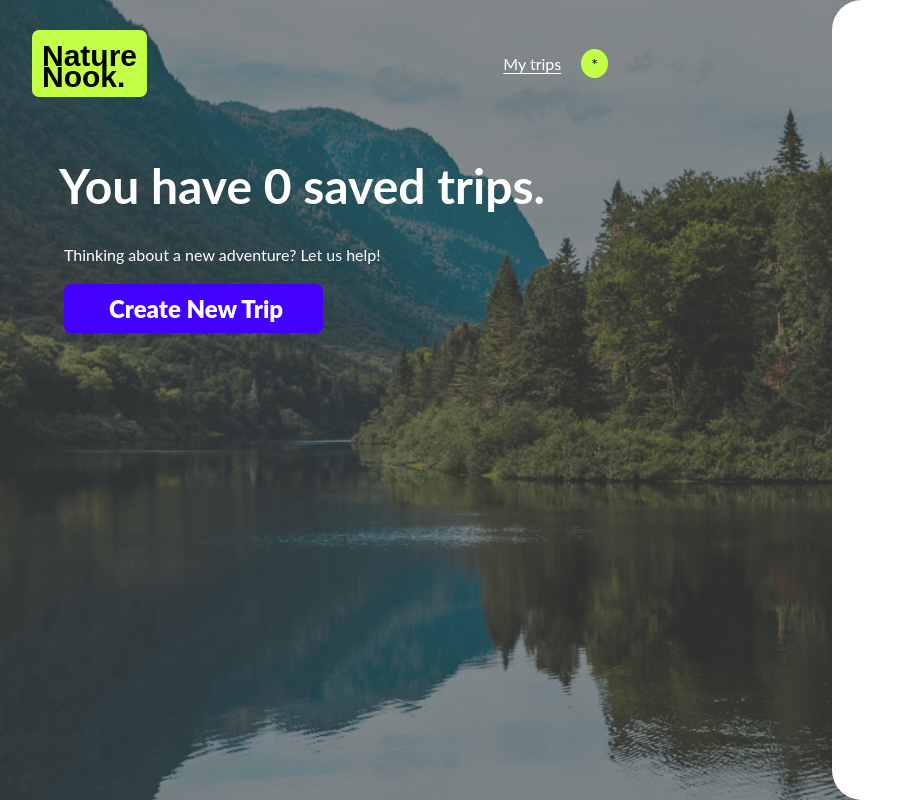
After one commit to masorol/national-park-tour-planner, a Flask app: template templates/my-trips.html in a window 1280 px wide. The commit adds this page. Shown: the whole page, without its empty margins (0-924 px from the left). Run offline with Flask 3, Linux system fonts and the light colour scheme; the template is opened without the code that fills it, so the values that code supplies are empty.

Commit message:
Updates to be consistent with completed project

```diff
--- a/app.py
+++ b/app.py
@@ -1,11 +1,12 @@
 from flask import Flask, render_template, request
 import logging
-import datetime
+from datetime import datetime
 from langchain_openai import ChatOpenAI
 from langchain_core.prompts import PromptTemplate
 from pydantic.v1 import BaseModel, ValidationError, Field
 from typing import List
 
+# Initialize the OpenAI language model
 llm = ChatOpenAI()
 
 # app will run at: http://127.0.0.1:5000/
@@ -14,8 +15,10 @@ llm = ChatOpenAI()
 logging.basicConfig(filename="app.log", level=logging.INFO)
 log = logging.getLogger("app")
 
+# Initialize the Flask application
 app = Flask(__name__)
 
+# Define the data model
 class ItineraryItem(BaseModel):
     day: int = Field(description="The day number of the trip")
     date: str = Field(description="The date of the itinerary item")
@@ -23,6 +26,7 @@ class ItineraryItem(BaseModel):
     afternoon: str = Field(description="The afternoon activity")
     evening: str = Field(description="The evening activity")
 
+# Define the response model
 class TripResponse(BaseModel):
     trip_name: str = Field(description="The name of the trip")
     location: str = Field(description="The location of the trip")
@@ -35,50 +39,49 @@ class TripResponse(BaseModel):
     typical_weather: str = Field(description="The typical weather for the trip")
     itinerary: List[ItineraryItem] = Field(description="List of itinerary items")
 
-
-def log_run(run_status):
-    """Logs the status of a run if it is cancelled, failed, or expired."""
-    if run_status in ["cancelled", "failed", "expired"]:
-        log.error(f"{datetime.datetime.now()} Run {run_status}\n")
-
+# Define a function to build the new trip prompt
 def build_new_trip_prompt():
     """Builds a prompt template for generating a new trip itinerary."""
     return PromptTemplate.from_template("This trip is to {location} between {trip_start} and {trip_end}. This person will be traveling {traveling_with_list} and would like to stay in {lodging_list}. They want to {adventure_list}. Create an daily itinerary for this trip using this information. Set the typical_weather value to empty string.")
 
-
+# Define a function to build the update weather prompt
 def build_weather_prompt():
     """Builds a prompt template for adding weather to an existing trip itinerary."""
     return PromptTemplate.from_template("Update the following JSON object to include typical weather conditions for the trip based on the values of trip_start, trip_end, and location. Keep the object exactly as it is, and update only the typical_weather value with a string describing the typical weather for the time period. {input}")
 
-# Render the HTML template - we're going to see a UI!!!
+# Define the route for the home page
 @app.route("/", methods=["GET"])
 def index():
     return render_template("index.html")
 
+# Define the route for the plan trip page
 @app.route("/plan_trip", methods=["GET"])
 def plan_trip():
     return render_template("plan-trip.html")
 
+# Define the route for view trip page with the generated trip itinerary
 @app.route("/view_trip", methods=["POST"])
 def view_trip():
     traveling_with_list = ", ".join(request.form.getlist("traveling-with"))
     lodging_list = ", ".join(request.form.getlist("lodging"))
     adventure_list = ", ".join(request.form.getlist("adventure"))
 
-    cleaned_form_data = {
-        "location": request.form["location-search"],
-        "trip_start": request.form["trip-start"],
-        "trip_end": request.form["trip-end"],
-        "traveling_with_list": traveling_with_list,
-        "lodging_list": lodging_list,
-        "adventure_list": adventure_list,
-        "trip_name": request.form["trip-name"]
-    }
+     # todo: likely take this out. In the lesson clean_form_data() is changed to output = chain.invoke which is basically below (output/response)
+    # cleaned_form_data = {
+    #     "location": request.form["location-search"],
+    #     "trip_start": request.form["trip-start"],
+    #     "trip_end": request.form["trip-end"],
+    #     "traveling_with_list": traveling_with_list,
+    #     "lodging_list": lodging_list,
+    #     "adventure_list": adventure_list,
+    #     "trip_name": request.form["trip-name"]
+    # }
 
     try:
 
         structured_llm = llm.with_structured_output(TripResponse)
 
+        # todo: when is this chain invoked?
         chain = build_new_trip_prompt() | structured_llm
 
         # Invoke the chain with the cleaned form data
--- a/static/main.css
+++ b/static/main.css
@@ -52,19 +51,39 @@ body.create {
   background-position: center;
 }
 
+/* End background images */
+
 body,
-input {
+input,
+button,
+select,
+a {
   font-size: 1rem;
   color: var(--default-dark);
   font-family: var(--default-text-font-family);
 }
 
-body .dark-bkgd,
-body .plan-half-dark-bkgd,
-body .create-half-dark-bkgd,
-body .dark-bkgd a,
-body .plan-half-dark-bkgd a,
-body .create-half-dark-bkgd a {
+button {
+  border: none;
+  cursor: pointer;
+  background-color: var(--default-light);
+  font-weight: 900;
+  background-color: none;
+}
+
+button:hover {
+  background-color: var(--accent-medium);
+  color: var(--default-light);
+}
+
+.dark-bkgd,
+.plan-half-dark-bkgd,
+.create-half-dark-bkgd,
+.my-trips-dark-bkgd,
+.my-trips-dark-bkgd a,
+.dark-bkgd a,
+.plan-half-dark-bkgd a,
+.create-half-dark-bkgd a {
   color: var(--default-light);
 }
 
@@ -88,14 +107,22 @@ a {
   text-decoration: none;
 }
 
+.link-underline {
+  text-decoration: underline;
+  text-underline-offset: 3px;
+}
+
 .link-underline:hover {
   text-decoration: underline;
+  text-underline-offset: 3px;
   text-decoration-color: var(--accent-bright);
 }
 
 .btn {
   padding: 10px 40px 10px 45px;
   background-color: var(--accent-medium);
+  color: var(--default-light);
+  border: none;
   border-radius: var(--border-radius);
   font-weight: 900;
   font-size: 1.5rem;
@@ -104,6 +131,10 @@ a {
 
 .btn:hover {
   background-color: var(--default-dark);
+}
+
+.my-trip-btn {
+  font-size: 1.25rem;
 }
 
 header {
@@ -269,6 +333,158 @@ input[type=checkbox] {
   opacity: 0;
 }
 
+/* Sign in form styles */
+
+.form-group {
+  margin-bottom: 15px;
+}
+
+.form-group label {
+  display: block;
+  margin-top: 20px;
+  color: var(--default-dark);
+}
+
+.form-group input {
+  width: 100%;
+  padding: 10px;
+  border-radius: var(--border-radius);
+  border: 1px solid var(--accent-light);
+  background-color: var(--button-light);
+  color: var(--default-dark);
+}
+
+.form-group input:focus {
+  outline: none;
+  border-color: var(--accent-medium);
+}
+
+.auth-form-content-wrapper {
+  background-color: var(--default-light);
+  color: var(--default-dark);
+  border-radius: 20px;
+  padding: 20px;
+  width: 100%;
+  max-width: 400px;
+  margin: auto;
+  margin-bottom: 30px;
+}
+
+/* End sign in form styles */
+
+/* Account styles */
+
+.link-underline:hover {
+  text-decoration: underline;
+  text-underline-offset: 3px;
+  text-decoration-color: var(--accent-bright);
+}
+
+.account-dropdown {
+  position: relative;
+  display: inline-block;
+}
+
+.account-dropdown:hover .dropdown-content {
+  display: block;
+  border-radius: var(--border-radius);
+}
+
+.account-dropdown:hover .account {
+  color: var(--default-dark);
+  background-color: var(--default-light);
+}
+
+.account {
+  padding: 5px 10px;
+  background-color: var(--accent-bright);
+  border-radius: 50%;
+  color: var(--default-dark);
+  cursor: pointer;
+}
+
+.dropdown-content {
+  display: none;
+  position: absolute;
+  color: var(--default-dark);
+  background-color: var(--accent-bright);
+  border-radius: var(--border-radius);
+  z-index: 1;
+}
+
+.dropdown-content a {
+  color: var(--default-dark);
+  padding: 12px 16px;
+  text-decoration: none;
+  display: block;
+}
+
+.dropdown-content a:hover {
+  color: var(--default-dark);
+  background-color: var(--default-light);
+  border-radius: var(--border-radius);
+}
+
+/* End account styles */
+
+/* Saved trip page styles */
+
+.my-trip-panel {
+  background-color: var(--default-light);
+  color: var(--default-dark);
+  border-radius: 20px;
+  width: 100%;
+  padding: 20px;
+  margin: 30px 0;
+}
+
+.trip-list {
+  display: flex;
+  flex-direction: column;
+  gap: 20px;
+}
+
+.trip-item {
+  display: flex;
+  align-items: center;
+  border-radius: var(--border-radius);
+  /* overflow: hidden; */
+}
+
+.trip-image {
+  width: 150px;
+  height: 100px;
+  object-fit: cover;
+  border-radius: var(--border-radius);
+}
+
+.trip-details {
+  padding: 20px;
+}
+
+.trip-details h3 {
+  margin: 0 0 5px 0;
+}
+
+.trip-details p {
+  margin: 0 0 10px 0;
+}
+
+.secondary-link-underline {
+  color: var(--default-dark);
+  text-decoration: underline;
+  text-underline-offset: 3px;
+}
+
+.secondary-link-underline:hover {
+  text-decoration: underline;
+  text-underline-offset: 3px;
+  text-decoration-color: var(--accent-medium);
+  cursor: pointer;
+}
+
+/* End saved trip page styles */
+
 @media only screen and (min-width: 768px) {
   .nav-wrapper {
     gap: 20px;
@@ -345,9 +540,14 @@ input[type=checkbox] {
   .plan-trip-form .btn {
     width: 50%;
   }
+
+  .my-trip-btn {
+    font-size: 1.5rem;
+  }
 }
 
 @media only screen and (min-width: 1200px) {
+
   .split-layout {
     display: flex;
     justify-content: space-between;
@@ -362,12 +562,21 @@ input[type=checkbox] {
     width: 50%;
   }
 
-  .create-half-dark-bkgd {
+  .create-half-dark-bkgd,
+  .my-trips-dark-bkgd {
     width: 70%;
   }
 
   .create-main-content-wrapper h2 {
     margin-top: 10px;
+  }
+
+  .location,
+  .dates-wrapper,
+  fieldset,
+  .bottom-section,
+  .trip-name {
+    margin: initial;
   }
 
   .create-trip-edit-buttons {
@@ -377,19 +586,18 @@ input[type=checkbox] {
   }
 
   #edit-trip,
-  #delete-trip,
-  #export-trip {
+  #export-trip,
+  #delete-trip {
     width: 30%;
   }
 
   aside {
-    width: 50%;
     width: 70%;
     justify-content: flex-end;
   }
 
   h2 {
-    font-size: 5rem;
+    font-size: 3rem;
     margin-bottom: 30px;
     margin-left: -5px;
   }
@@ -465,13 +672,28 @@ input[type=checkbox] {
     color: var(--default-light);
   }
 
+  /* My Trips Page Styles */
+  /* If adding more info to my-trips, this is the width to adjust */
+
+  .my-trip-panel {
+    width: 70%;
+    display: flex;
+    justify-content: center;
+    border-radius: 30px 0 0 30px;
+    height: 100vh;
+    overflow-y: auto;
+    overflow: scroll;
+    scrollbar-color: var(--accent-medium) var(--accent-medium);
+    scrollbar-width: thin;
+    margin: 0;
+  }
+
 }
 
-/* Plan trip checkboxes */
+/* Checkbox styles */
 
 .custom-checkbox input[type="checkbox"]:checked+.checkbox-label {
   color: var(--accent-medium);
-  /* Todo check font-weight */
   font-weight: 700;
 }
 
--- a/static/script.js
+++ b/static/script.js
@@ -1,3 +1,4 @@
+// Get all custom checkboxes
 let customCheckbox = document.querySelectorAll('.custom-checkbox');
 let checkbox = document.querySelectorAll('.visually-hidden');
 
@@ -9,7 +10,27 @@ customCheckbox.forEach((customCheckbox, index) => {
   });
 });
 
+// Script for drawer
 function showDrawer() {
   document.getElementById('drawer').classList.add('open');
   document.getElementById('overlay').classList.add('show');
 }
+
+// Script for account dropdown menu
+document.addEventListener('click', function (event) {
+  var dropdowns = document.querySelectorAll('.dropdown-content');
+  dropdowns.forEach(function (dropdown) {
+    if (!dropdown.contains(event.target)) {
+      dropdown.style.display = 'none';
+    }
+  });
+
+  if (event.target.matches('.account')) {
+    var dropdown = event.target.nextElementSibling;
+    if (dropdown.style.display === 'block') {
+      dropdown.style.display = 'none';
+    } else {
+      dropdown.style.display = 'block';
+    }
+  }
+});
--- /dev/null
+++ b/templates/my-trips.html
@@ -0,0 +1,62 @@
+<!doctype html>
+<html lang="en">
+
+<head>
+  <title>My Trips | Nature Nook</title>
+  <meta name="viewport" content="width=device-width, initial-scale=1, shrink-to-fit=no">
+  <link rel="stylesheet" href="{{ url_for('static', filename='main.css') }}" />
+  <script src="{{ url_for('static', filename='script.js') }}" defer></script>
+</head>
+
+<body class="full-layout split-layout my-trips-page">
+  <div class="my-trips-dark-bkgd">
+    <header>
+      <div class="header-content-wrapper">
+        <a href="/">
+          <h1>Nature<br>Nook.</h1>
+        </a>
+        <div class="nav-wrapper">
+          <a href="{{ url_for('my_trips') }}" class="link-underline">My trips</a>
+          <div class="account-dropdown">
+            {% if user.is_authenticated %}
+            <div class="account">{{ user.username[0].upper() if user.username else '*' }}</div>
+            {% else %}
+            <div class="account">*</div>
+            {% endif %}
+            <div class="dropdown-content">
+              <a href="{{ url_for('logout') }}">Logout</a>
+            </div>
+          </div>
+        </div>
+      </div>
+    </header>
+    <main>
+      <div class="main-content-wrapper">
+        {% if trips|length == 1 %}
+        <h2>You have {{ trips|length }} saved trip.</h2>
+        {% else %}
+        <h2>You have {{ trips|length }} saved trips.</h2>
+        {% endif %}
+        <p class="tag-line">Thinking about a new adventure? Let us help!</p>
+        <a href="{{ url_for('plan_trip') }}" class="btn my-trip-btn">Create New Trip</a>
+      </div>
+    </main>
+  </div>
+  <aside>
+    <div class="my-trip-panel">
+      <div class="trip-list">
+        {% for trip in trips %}
+        <div class="trip-item">
+          <img src="/static/AmyMartin_GC_from_above.png" alt="{{ trip.trip_name }}" class="trip-image">
+          <div class="trip-details">
+            <h3>{{ trip.trip_name }}</h3>
+            <p>{{ trip.trip_start }} to {{ trip.trip_end }}</p>
+            <a href="{{ url_for('view_saved_trip', trip_id=trip.id) }}" class="secondary-link-underline">View trip</a>
+          </div>
+        </div>
+        {% endfor %}
+      </div>
+  </aside>
+</body>
+
+</html>
```
Also changed, not shown: other parts of static/main.css (+50 -41 lines), templates/index.html (+17 -4 lines), templates/login.html (added, +41 -0 lines), templates/plan-trip.html (+13 -13 lines), templates/signup.html (added, +41 -0 lines), templates/view-trip.html (+21 -10 lines), README.md, static/img/back-arrow.png (renamed from static/img/Group 19.png), static/img/calendar.png (renamed from static/img/Vector-2 copy.png), static/img/export-black.png (renamed from static/img/Vector-4.png), static/img/heart-grey.png (renamed from static/img/Vector.png), static/img/location-pin-blue.png (renamed from static/img/Vector copy.png), static/img/location-pin-grey.png (renamed from static/img/Vector-2.png), static/img/pen-black.png (renamed from static/img/Vector-3.png), 2 more files.
